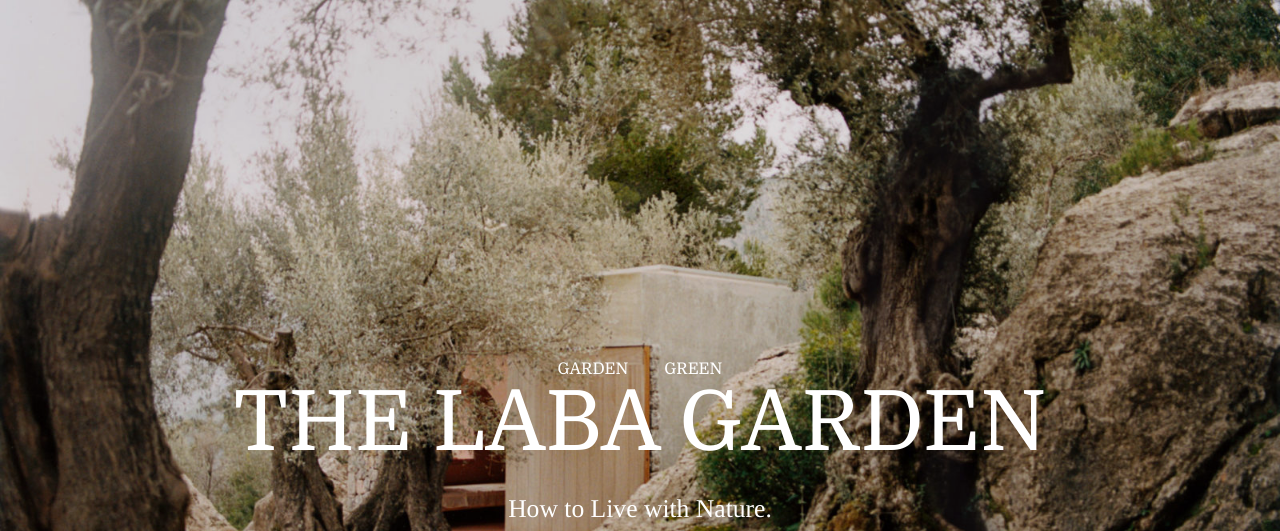
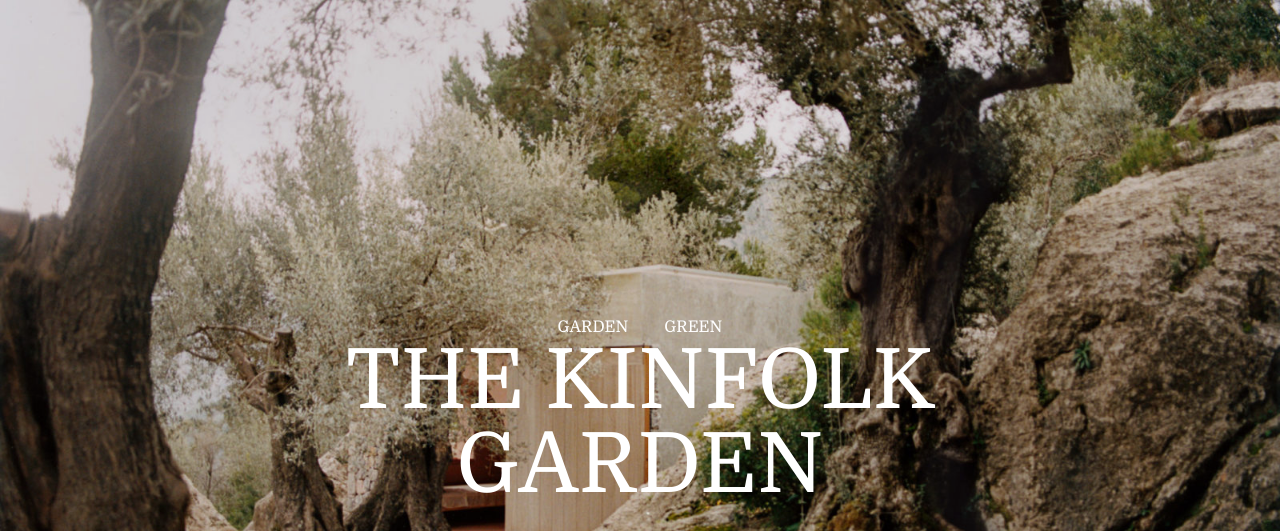
Before and after one commit to labait/laba_biennio2_20202021_kinfolk, a website: page index.html in a window 1280 px wide. Shown: the part 269-800 px from the top of the page. Drawn offline with Linux system fonts and the light colour scheme.

Commit message:
fixed title

```diff
--- a/index.html
+++ b/index.html
@@ -80,7 +80,7 @@
         <li class="inline-block mx2">GARDEN</li>
         <li class="inline-block mx2">GREEN</li>
       </ul>
-      <h1 class="section__title">THE LABA GARDEN</h1>
+      <h1 class="section__title">THE KINFOLK GARDEN</h1>
       <p>How to Live with Nature.</p>
     </header>
 
```
